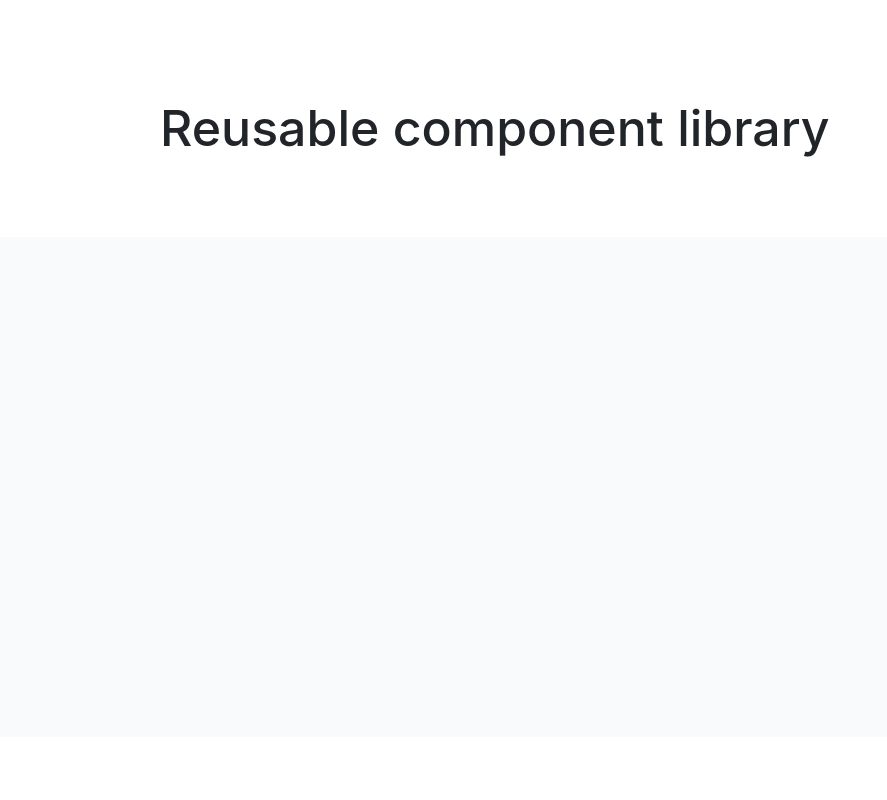
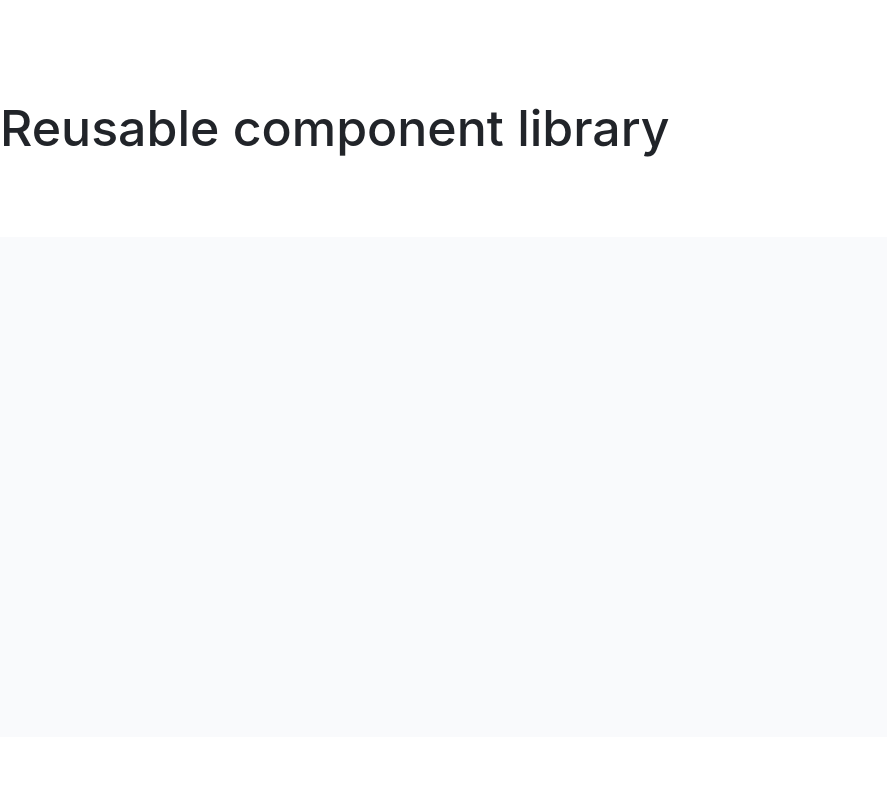
Before and after one commit to js-tasks-ru/htmlcss-20220519_n-zbiranik, a website: page index.html in a window 1280 px wide. Shown: the top 800 px of the page, without its empty margins (0-887 px from the left). Drawn offline with Linux system fonts and the light colour scheme.

Commit message:
task 03 solution for task 3 page - fix 1

```diff
--- a/components/header/header.css
+++ b/components/header/header.css
@@ -1,5 +1,6 @@
 .header{
-    padding: 96px 0 77px 160px;
+    padding-top: 96px;
+    padding-bottom: 77px;
     background: var(--white);
 }
 
--- a/index.html
+++ b/index.html
@@ -8,7 +8,9 @@
     <body>
         <div class="page">
             <header class="header">
-                <h1 class="header__title">Reusable component library</h1>
+                <div class="container">
+                    <h1 class="header__title">Reusable component library</h1>
+                </div>
             </header>
             <main class="main"></main>
             <footer class="footer">
```
